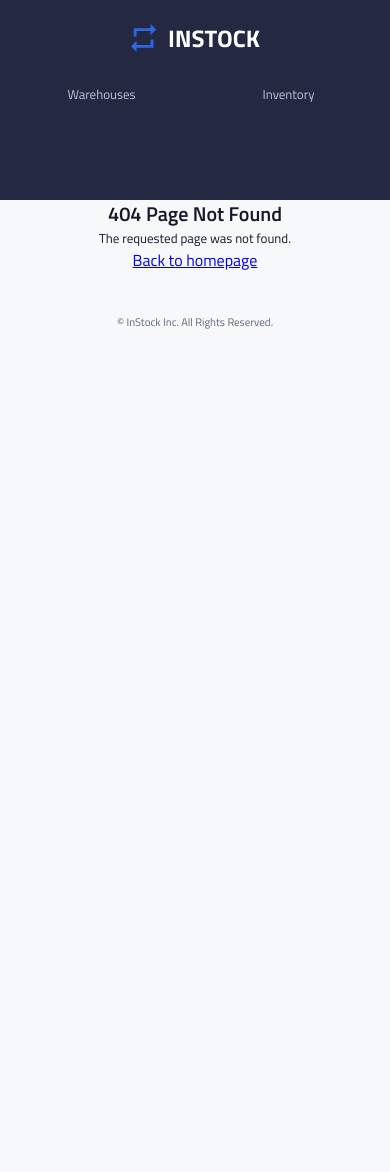
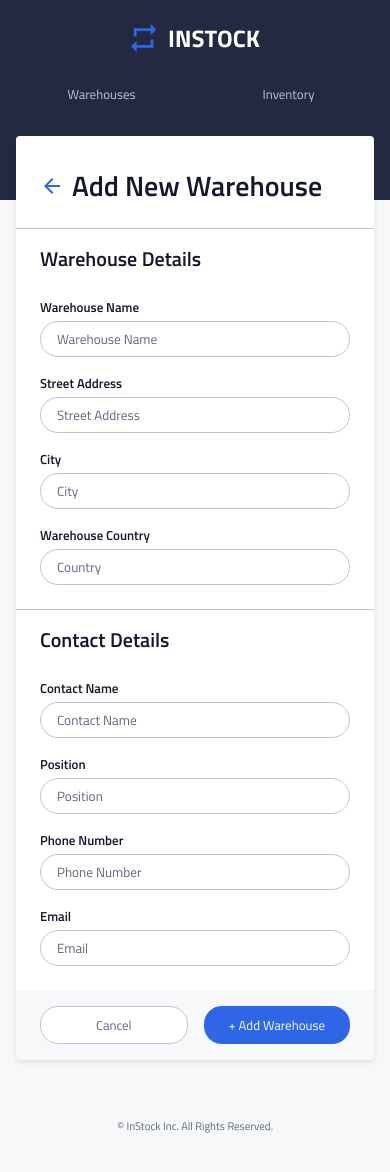
Before and after one commit to alis-SWE/instock-venus-team, a React (Create React App) app: page /warehouse/add in a window 390 px wide. Before the commit this address had no page. Shown: the top 1172 px of the page. Before the commit the page ends 844 px from the top, so only its background shows below. Built offline with nearby package versions, Linux system fonts and the light colour scheme.

Commit message:
Finalize front-end for Add Warehouse component with responsive styling. And created typical button components

```diff
--- a/src/App.js
+++ b/src/App.js
@@ -2,6 +2,7 @@ import { BrowserRouter, Routes, Route } from 'react-router-dom';
 import NotFoundPage from './pages/NotFoundPage/NotFoundPage';
 import WarehousesPage from './pages/WarehousesPage/WarehousesPage';
 import InventoryPage from './pages/InventoryPage/InventoryPage';
+import AddWarehousePage from './pages/AddWarehousePage/AddWarehousePage';
 import Header from './components/Header/Header';
 import Footer from './components/Footer/Footer';
 
@@ -18,6 +19,7 @@ function App() {
        <Route path='/' element={<WarehousesPage/>}></Route>
         <Route path='/inventory' element={<InventoryPage/>}></Route>
         <Route path='*' element={<NotFoundPage/>}></Route>
+        <Route path='/warehouse/add' element={<AddWarehousePage/>}></Route>
     </Routes>
     <Footer />
     </BrowserRouter>
--- a/src/App.scss
+++ b/src/App.scss
@@ -29,10 +29,12 @@ h2 {
     font-weight: 600;
     font-size: 1.25rem;
     line-height: 1.75rem;
+    margin-bottom: 1.5rem;
 
     @include tablet {
         font-size: 1.5rem;
         line-height: 2rem;
+        margin-bottom: 2rem
     }
 }
 
@@ -40,10 +42,13 @@ h3 {
     font-weight: 600;
     font-size: .8125rem;
     line-height: 1.25rem;
+    margin-top: 1rem;
+    margin-bottom: .25rem;
 
     @include tablet {
         font-size: .875rem;
         line-height: 1.375rem;
+        margin-top: 1.5rem;
     }
 }
 
@@ -68,3 +73,16 @@ p {
         line-height: 1.375rem;
     }
 }
+
+input {
+    font-family: 'Titillium Web', sans-serif;
+    border: solid $Cloud 1px;
+    height: 2.25rem;
+    border-radius: 1.125rem;
+    padding-left: 1rem;
+    width: 100%;
+}
+
+input::placeholder {
+    color: $Slate;
+}
--- a/src/components/AddWarehouse/AddWarehouse.scss
+++ /dev/null
@@ -1,3 +0,0 @@
-.add-warehouse {
-
-}
--- /dev/null
+++ b/src/components/Button/Button.jsx
@@ -0,0 +1,9 @@
+import "./Button.scss";
+
+export default function Button(props) {
+    return (
+        <button className="button">
+            <p className="button__text" >{props.buttonText}</p>
+        </button>
+    );
+};
--- /dev/null
+++ b/src/components/Button/Button.scss
@@ -0,0 +1,32 @@
+@use "../../styles/partials/fonts";
+@use "../../styles/partials/variables" as *;
+@use "../../styles/partials/mixins" as *;
+
+.button {
+    background-color: $Instock-Indigo;
+    width: 100%;
+    border-radius: 1.125rem;
+    position: relative;
+    border: none;
+
+    &:hover {
+        background-color: $Graphite;
+    }
+
+    @include tablet {
+        padding: 0 1rem 0 1rem;
+        width: auto;
+    }
+
+    &__text {
+        font-family: 'Titillium Web', sans-serif;
+        font-size: .8125rem;
+        font-weight: 400;
+        line-height: 2.25rem;
+        text-decoration: none;
+        display: block;
+        color: white;
+        text-align: center;
+        cursor: pointer;
+    }
+}
--- /dev/null
+++ b/src/components/CancelButton/CancelButton.jsx
@@ -0,0 +1,9 @@
+import "./CancelButton.scss";
+
+export default function CancelButton() {
+    return (
+        <button className="cancel-button">
+            <p className="cancel-button__text" >Cancel</p>
+        </button>
+    );
+};
--- /dev/null
+++ b/src/components/CancelButton/CancelButton.scss
@@ -0,0 +1,35 @@
+@use "../../styles/partials/fonts";
+@use "../../styles/partials/variables" as *;
+@use "../../styles/partials/mixins" as *;
+
+.cancel-button {
+    background-color: $White;
+    width: 100%;
+    border-radius: 1.125rem;
+    position: relative;
+    border: 1px solid $Cloud;
+
+    &:hover {
+        border-color: $Instock-Indigo;
+    }
+
+    @include tablet {
+        width: 72px;
+    }
+
+    &__text {
+        font-family: 'Titillium Web', sans-serif;
+        font-size: .8125rem;
+        font-weight: 400;
+        line-height: 2.25rem;
+        text-decoration: none;
+        display: block;
+        color: $Slate;
+        text-align: center;
+        cursor: pointer;
+
+        &:hover {
+            color: $Instock-Indigo;
+        }
+    }
+}
--- a/src/components/Footer/Footer.scss
+++ b/src/components/Footer/Footer.scss
@@ -7,8 +7,8 @@
     background-color: $Light-Grey;
 
     @include tablet {
-        position: fixed;
-        bottom: 0;
+        // position: fixed;
+        // bottom: 0;
     }
 
     &__text{
--- /dev/null
+++ b/src/pages/AddWarehousePage/AddWarehousePage.jsx
@@ -0,0 +1,47 @@
+import Button from '../../components/Button/Button'
+import CancelButton from '../../components/CancelButton/CancelButton'
+import backArrow from '../../assets/icons/arrow_back-24px.svg'
+import './AddWarehousePage.scss'
+
+export default function AddWarehousePage() {
+    return (
+        <section className="add-warehouse-page">
+            <div className="add-warehouse-page__container">
+                <div className="add-warehouse-page__header-container">
+                    <img src={backArrow} alt="back arrow"/>
+                    <h1>Add New Warehouse</h1>
+                </div>
+                <form>
+                    <div className="add-warehouse-page__data-container">
+                        <div className="add-warehouse-page__details-container">
+                            <h2>Warehouse Details</h2>
+                            <h3>Warehouse Name</h3>
+                            <input id="warehouse-name" name="warehouse-name" placeholder="Warehouse Name"></input>
+                            <h3>Street Address</h3>
+                            <input id="warehouse-street-address" name="warehouse-street-address" placeholder="Street Address"></input>
+                            <h3>City</h3>
+                            <input id="warehouse-city" name="warehouse-city" placeholder="City"></input>
+                            <h3>Warehouse Country</h3>
+                            <input id="warehouse-country" name="warehouse-country" placeholder="Country"></input>
+                        </div>
+                        <div className="add-warehouse-page__contact-container">
+                            <h2>Contact Details</h2>
+                            <h3>Contact Name</h3>
+                            <input id="warehouse-contact-name" name="warehouse-contact-name" placeholder="Contact Name"></input>
+                            <h3>Position</h3>
+                            <input id="warehouse-contact-position" name="warehouse-contact-position" placeholder="Position"></input>
+                            <h3>Phone Number</h3>
+                            <input id="warehouse-phone-number" name="warehouse-phone-number" placeholder="Phone Number"></input>
+                            <h3>Email</h3>
+                            <input id="warehouse-email" name="warehouse-email" placeholder="Email"></input>
+                        </div>
+                    </div>
+                    <div className="add-warehouse-page__button-container">
+                        <CancelButton />
+                        <Button buttonText="+ Add Warehouse"/>
+                    </div>
+                </form>
+            </div>
+        </section>
+    )
+}
--- /dev/null
+++ b/src/pages/AddWarehousePage/AddWarehousePage.scss
@@ -0,0 +1,72 @@
+@use "../../styles/partials/fonts";
+@use "../../styles/partials/variables" as *;
+@use "../../styles/partials/mixins" as *;
+
+.add-warehouse-page {
+    max-width: 64rem;
+    margin: 0 auto;
+
+    &__container {
+        border-radius: .25rem;
+        margin: 1rem;
+        margin-top: -4rem;
+        background-color: $White;
+        box-shadow: 0px 2px 5px 0px #13182C1A;
+        overflow: hidden;
+
+        @include tablet {
+            margin-top: -6rem;
+        }
+    }
+
+    &__header-container {
+        padding: 2rem 1.5rem 1.5rem 1.5rem;
+        border-bottom: 1px solid $Cloud;
+        display: flex;
+        flex-direction: row;
+        gap: 0.5rem;
+    }
+
+    &__data-container {
+        width: 100%;
+
+        @include tablet {
+            display: flex;
+            flex-direction: row;
+            padding: 1.5rem 2rem 2rem 2rem;
+        }
+    }
+
+    &__details-container {
+        width: 100%;
+        padding: 1rem 1.5rem 1.5rem 1.5rem;
+
+        @include tablet {
+            border-right: 1px solid $Cloud;
+            padding: 0 1.5rem 0 0;
+        }
+    }
+
+    &__contact-container {
+        width: 100%;
+        border-top: 1px solid $Cloud;
+        padding: 1rem 1.5rem 1.5rem 1.5rem;
+
+        @include tablet {
+            border: none;
+            padding: 0 0 0 1.5rem;
+        }
+    }
+
+    &__button-container {
+        display: flex;
+        flex-direction: row;
+        gap: 1rem;
+        padding: 1rem 1.5rem 1rem 1.5rem;
+        background-color: $Light-Grey;
+
+        @include tablet {
+            justify-content: end;
+        }
+    }
+}
```
Also changed, not shown: src/components/AddWarehouse/AddWarehouse.jsx (deleted, +0 -9 lines).
